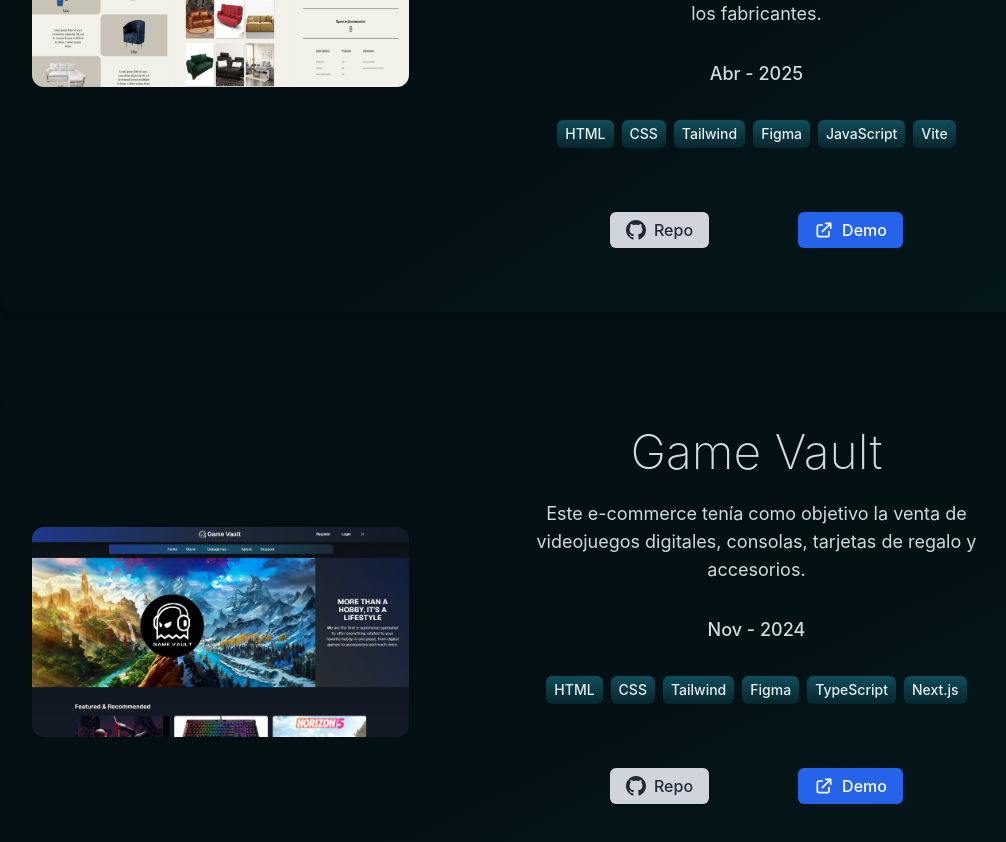
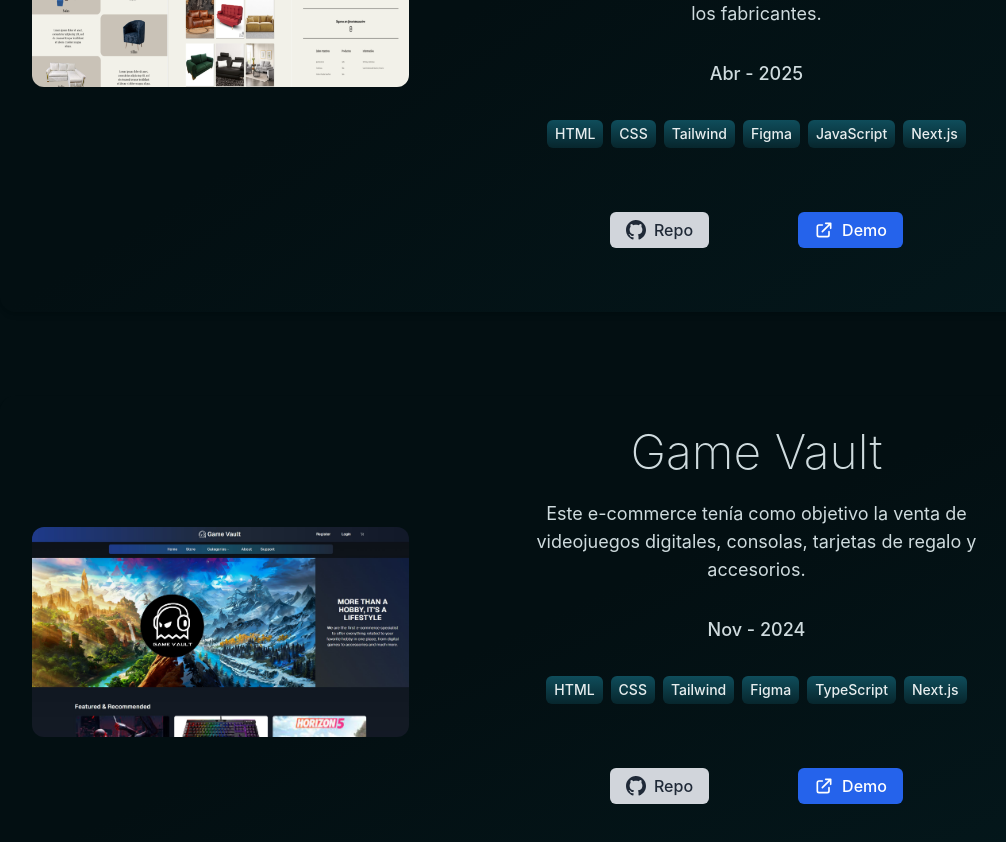
Before and after one commit to B9inzon/portfolio, a Next.js app: page / in a window 1280 px wide. Shown: the part 2340-3182 px from the top of the page, without its empty margins (128-1134 px from the left). Built offline with nearby package versions, Linux system fonts and the light colour scheme.

Commit message:
Updated technology badge

```diff
--- a/src/components/myProjects.ts
+++ b/src/components/myProjects.ts
@@ -4,7 +4,7 @@
     {
        "title": "Muebles Casa River (PRÓXIMAMENTE)",
         "image": "./MueblesCasaRiverMosaic.png",
-        "technologies": [" HTML ", "-", " CSS ", "-", " Tailwind ", "-", " Figma ", "-", " JavaScript ", "-", " Vite "],
+        "technologies": [" HTML ", "-", " CSS ", "-", " Tailwind ", "-", " Figma ", "-", " JavaScript ", "-", " Next.js "],
         "repo": "https://github.com/B9inzon/MueblesCasaRiver",
         "description":"Este proyecto funciona como un catálogo online para una fábrica de muebles en el que se va a dirigir al cliente a cotizar directamente con los fabricantes por whatsapp. Por el momento no se va a integrar plataforma de pagos, pero se va a ofrecer toda la información pertinente para que el cliente pueda cotizar la fabricación de sus muebles directamente con los fabricantes.",
         "date": "Abr - 2025",
```
